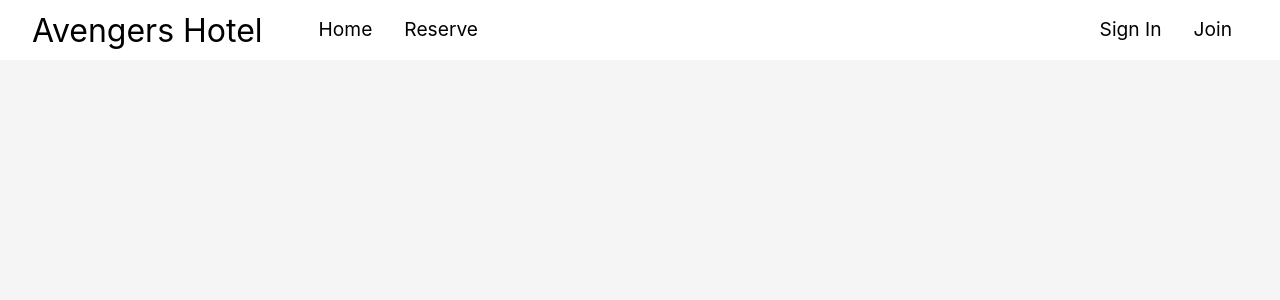
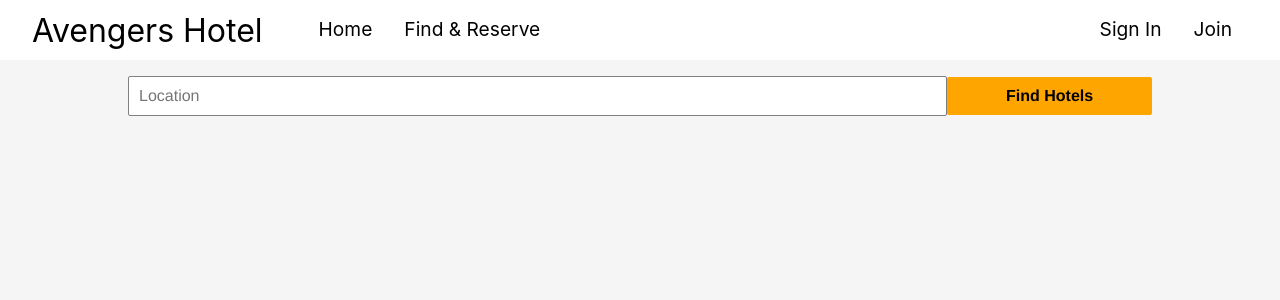
Before and after one commit to gopinathsjsu/team-project-the-avengers, a React (Create React App) app in the folder Source/web_ui/: page /search in a window 1280 px wide. Shown: the top 300 px of the page. Built offline with nearby package versions, Linux system fonts and the light colour scheme.

Commit message:
Search page frontend

```diff
--- a/Source/web_ui/src/App.js
+++ b/Source/web_ui/src/App.js
@@ -2,6 +2,7 @@ import Navbar from './components/Navbar';
 import Home from './pages/Home'
 import SignIn from './pages/SignIn';
 import Join from './pages/Join';
+import Find from './pages/Find';
 import { BrowserRouter as Router, Routes, Route } from 'react-router-dom';
 import './App.css';
 
@@ -12,6 +13,7 @@ function App() {
         <Navbar />
         <Routes>
           <Route path='/' element={<Home/>} />
+          <Route path='search' element={<Find/>} />
           <Route path='/join' element={<Join/>} />
           <Route path='/sign-in' element={<SignIn/>} />
         </Routes>
--- a/Source/web_ui/src/components/Navbar.js
+++ b/Source/web_ui/src/components/Navbar.js
@@ -16,8 +16,8 @@ function Navbar() {
               </Link>
             </li>
             <li className='nav-item'>
-              <Link to='/' className='nav-links'>
-                Reserve
+              <Link to='/search' className='nav-links'>
+                Find & Reserve
               </Link>
             </li>
           </ul>
--- /dev/null
+++ b/Source/web_ui/src/components/Search.css
@@ -0,0 +1,22 @@
+.search-bar {
+  width: 80%;
+  margin: 1rem auto;
+}
+
+.search-field {
+  width: 80%;
+}
+
+.search-button {
+  border-radius: 2px;
+  box-sizing: border-box;
+  font-size: 1rem;
+  font-family: 'Helvetica';
+  width: 20%;
+  padding: 10px;
+  background: orange;
+  border: none;
+  color: black;
+  font-weight: bold;
+  cursor: pointer;
+}
--- /dev/null
+++ b/Source/web_ui/src/components/Search.js
@@ -0,0 +1,24 @@
+import React, { useState } from 'react';
+import './Search.css';
+
+function Search() {
+  const [searchField, setSearchField] = useState('');
+
+  const handleSubmit = (e) => {
+    e.preventDefault();
+    /* make a get request to backend to get hotels that matches with what the user searched for */
+  }
+
+  return (
+    <>
+      <div className='search-bar'>
+        <form onSubmit={handleSubmit}>
+          <input className='search-field' type='text' placeholder='Location' onChange={(e) => setSearchField(e.target.value)}></input>
+          <input className='search-button' type='submit' value='Find Hotels'></input>
+        </form>
+      </div>
+    </>
+  )
+}
+
+export default Search
--- /dev/null
+++ b/Source/web_ui/src/pages/Find.js
@@ -0,0 +1,10 @@
+import React from 'react';
+import Search from '../components/Search';
+
+function Find() {
+  return (
+    <Search />
+  )
+}
+
+export default Find
```
